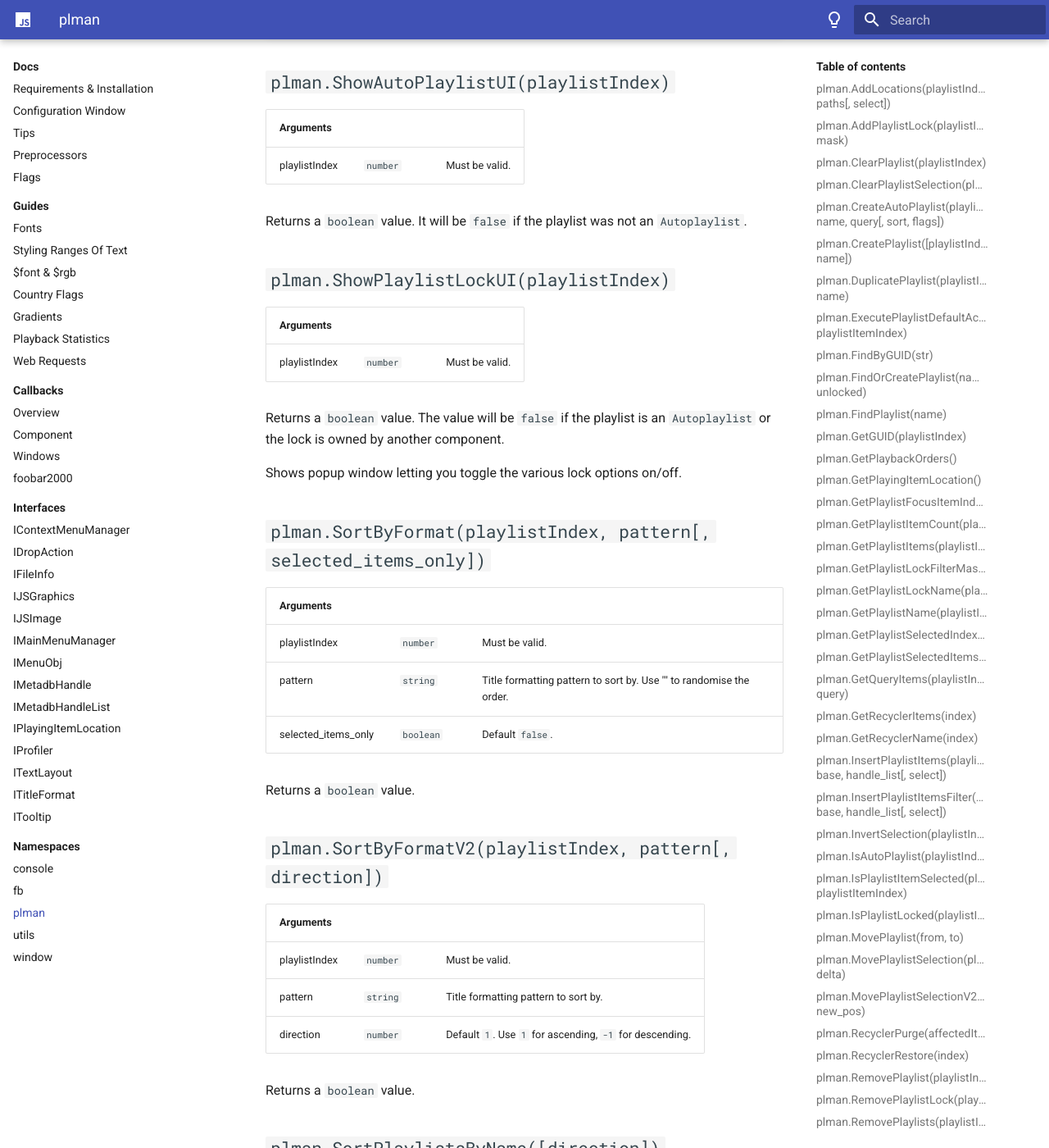
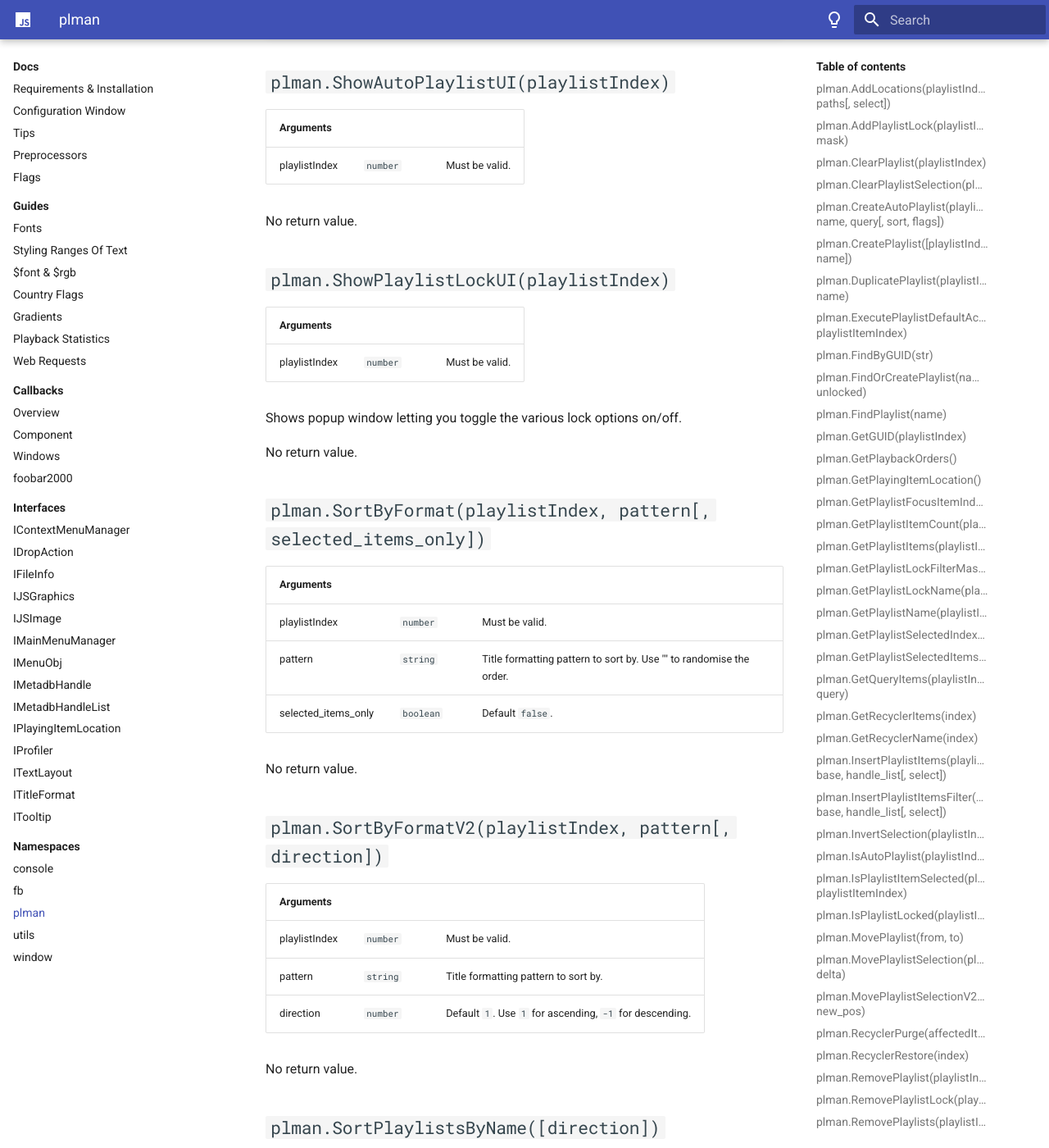
Before and after one commit to jscript-panel/jscript-panel.github.io, an MkDocs documentation site: the page built from docs/docs/namespaces/plman.md, in a window 1280 px wide and 1400 px high, scrolled down 20407 px. Shown: the whole window at 82% size. Built offline with MkDocs 1.6.1 and Material for MkDocs 9.7.7, drawn with Linux system fonts in a browser that asks for light colours; some of the changed text lies outside the part shown.

Commit message:
Update plman.md

````diff
--- a/docs/docs/namespaces/plman.md
+++ b/docs/docs/namespaces/plman.md
@@ -442,7 +442,7 @@ Returns a `boolean` value.
 |from|`number`|Must be valid.|
 |to|`number`|Must be valid and not equal to `from`.|
 
-Returns a `boolean` value.
+No return value.
 
 ## `plman.MovePlaylistSelection(playlistIndex, delta)`
 |Arguments|||
@@ -450,7 +450,7 @@ Returns a `boolean` value.
 |playlistIndex|`number`|Must be valid.|
 |delta|`number`|
 
-Returns a `boolean` value.
+No return value.
 
 !!! note
 	Only useful when the selection is contiguous. See the improved version just below.
@@ -461,7 +461,7 @@ Returns a `boolean` value.
 |playlistIndex|`number`|Must be valid.|
 |new_pos|`number`|
 
-Returns a `boolean` value.
+No return value.
 
 Unlike `plman.MovePlaylistSelection`, this has
 full support for non-contiguous selections and
@@ -514,7 +514,7 @@ No return value.
 |---|---|---|
 |playlistIndex|`number`|Must be valid.|
 
-Returns a `boolean` value.
+No return value.
 
 !!! note
 	If removing the active playlist, no playlist
@@ -540,7 +540,7 @@ Returns a `boolean` value.
 |---|---|---|
 |playlistIndexes|`array`|
 
-Returns a `boolean` value.
+No return value.
 
 !!! example
 	```js
@@ -574,7 +574,7 @@ No return value.
 |---|---|---|
 |playlistIndex|`number`|Must be valid.|
 
-Returns a `boolean` value.
+No return value.
 
 This automatically sets another playlist as
 active if removing the active playlist.
@@ -585,7 +585,7 @@ active if removing the active playlist.
 |playlistIndex|`number`|Must be valid.|
 |name|`string`|
 
-Returns a `boolean` value.
+No return value.
 
 ## `plman.ReplacePlaylistItem(playlistIndex, playlistItemIndex, handle)`
 |Arguments|||
@@ -594,7 +594,7 @@ Returns a `boolean` value.
 |playlistItemIndex|`number`|Must be valid.|
 |handle|[IMetadbHandle](../interfaces/IMetadbHandle.md)|
 
-Returns a `boolean` value.
+No return value.
 
 ## `plman.SelectQueryItems(playlistIndex, query)`
 |Arguments|||
@@ -685,20 +685,17 @@ No return value.
 |---|---|---|
 |playlistIndex|`number`|Must be valid.|
 
-Returns a `boolean` value. It will be `false` if
-the playlist was not an `Autoplaylist`.
+No return value.
 
 ## `plman.ShowPlaylistLockUI(playlistIndex)`
 |Arguments|||
 |---|---|---|
 |playlistIndex|`number`|Must be valid.|
 
-Returns a `boolean` value. The value will
-be `false` if the playlist is an `Autoplaylist`
-or the lock is owned by another component.
-
 Shows popup window letting you toggle the
 various lock options on/off.
+
+No return value.
 
 ## `plman.SortByFormat(playlistIndex, pattern[, selected_items_only])`
 |Arguments|||
@@ -707,7 +704,7 @@ various lock options on/off.
 |pattern|`string`|Title formatting pattern to sort by. Use "" to randomise the order.
 |selected_items_only|`boolean`|Default `false`.|
 
-Returns a `boolean` value.
+No return value.
 
 ## `plman.SortByFormatV2(playlistIndex, pattern[, direction])`
 |Arguments|||
@@ -716,7 +713,7 @@ Returns a `boolean` value.
 |pattern|`string`|Title formatting pattern to sort by.
 |direction|`number`|Default `1`. Use `1` for ascending, `-1` for descending.|
 
-Returns a `boolean` value.
+No return value.
 
 ## `plman.SortPlaylistsByName([direction])`
 |Arguments|||
````
